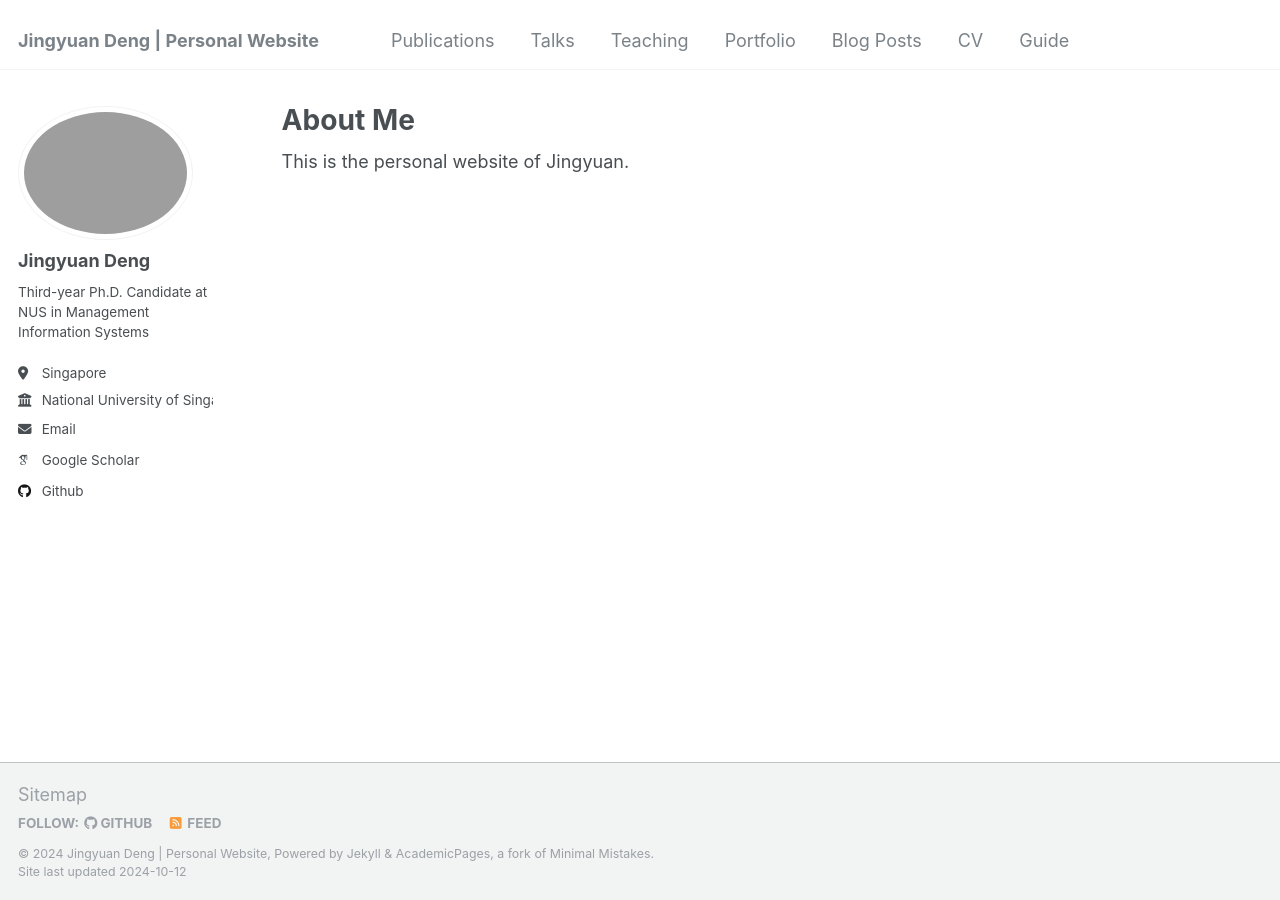
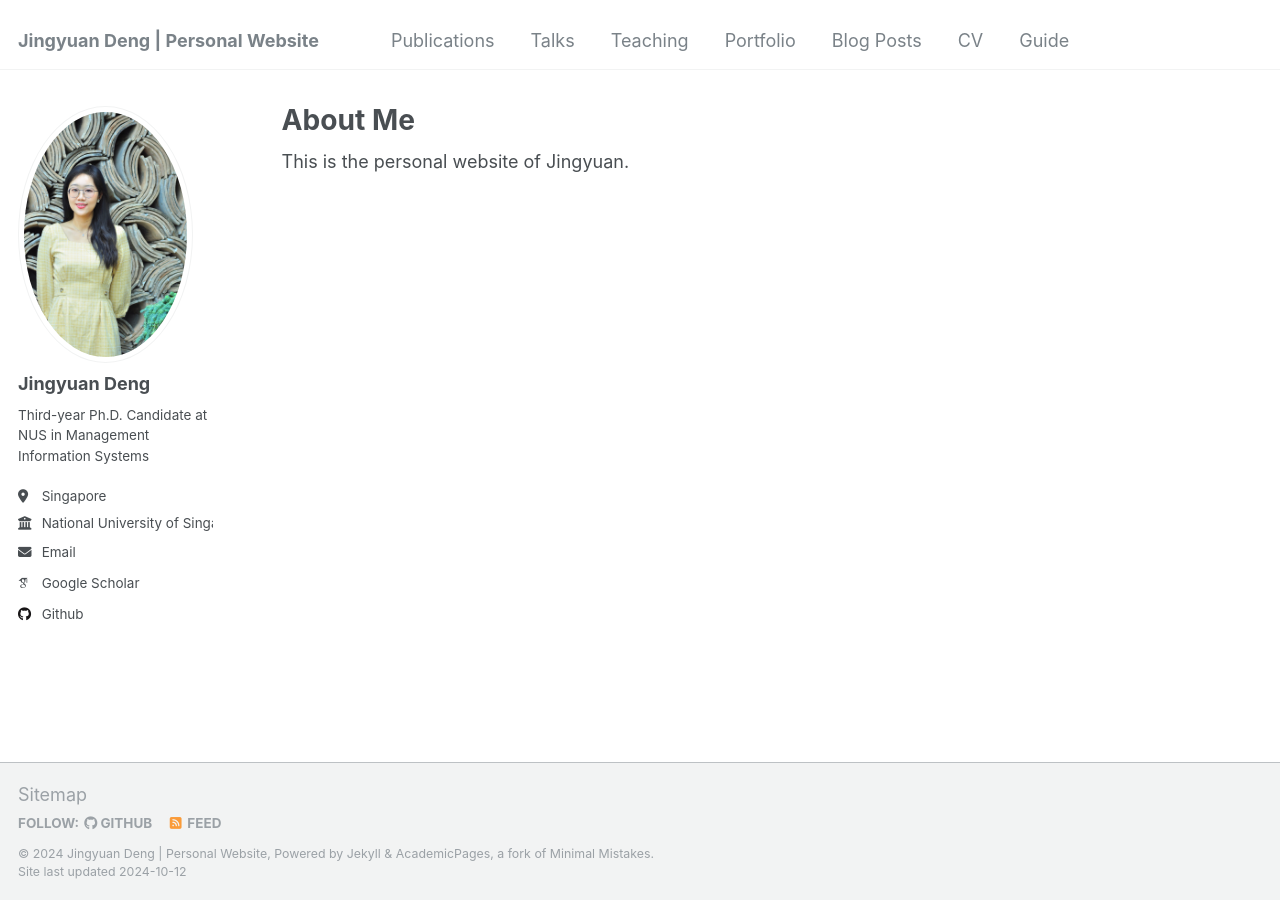
Before and after one commit to JingYDENG/JingYDENG, a Jekyll site: the page built from _pages/about.md, in a window 1280 px wide. Built offline with Jekyll 4.4.1, drawn with Linux system fonts in a browser that asks for light colours; some web fonts are replaced.

Commit message:
Update _config.yml

```diff
--- a/_config.yml
+++ b/_config.yml
@@ -21,7 +21,7 @@ repository               : "academicpages/academicpages.github.io"
 #               Additional customization can be done by editing /_includes/author-profile.html
 author:
   # Biographic information
-  avatar           : "djy.png"
+  avatar           : "djy.jpg"
   name             : "Jingyuan Deng"
   pronouns         : # example: "she/her"
   bio              : "Third-year Ph.D. Candidate at NUS in Management Information Systems"
```
